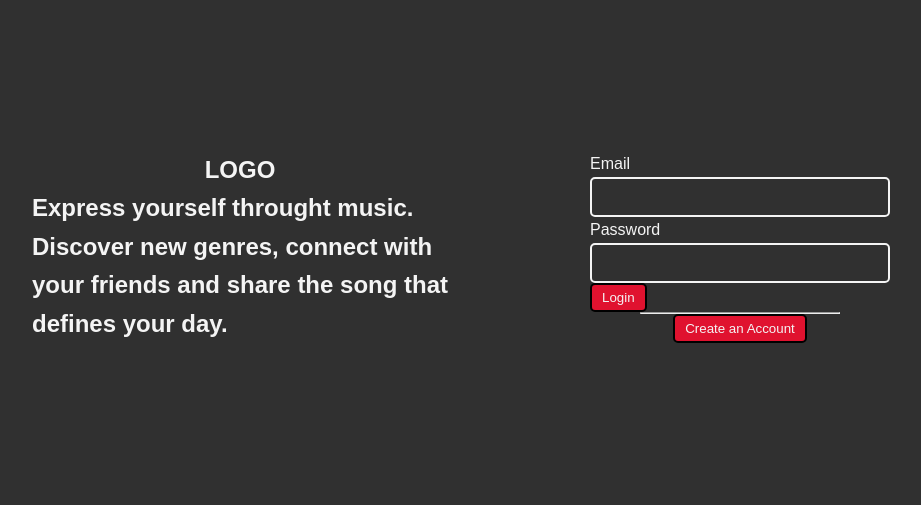
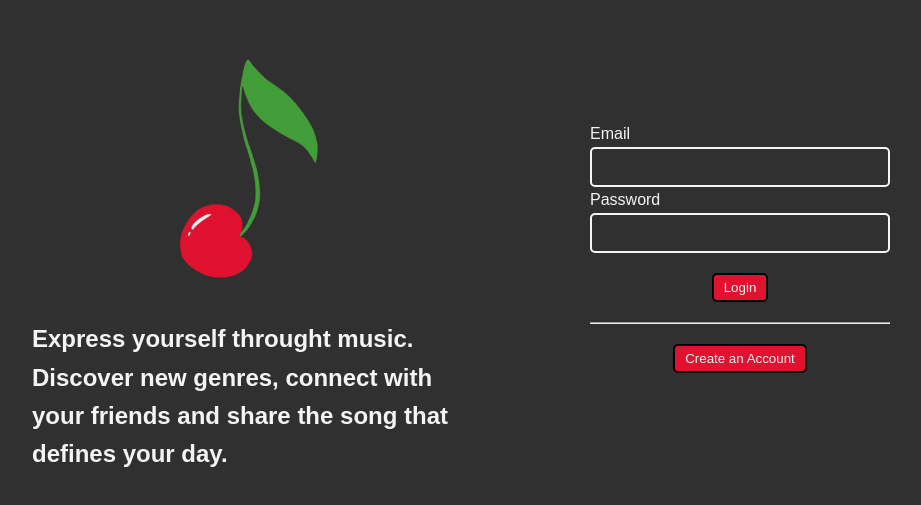
Before and after one commit to marcmarant/soundon, a plain HTML site: page src/index.html in a window 1280 px wide. Shown: the part 153-658 px from the top of the page, without its empty margins (150-1071 px from the left). Drawn offline with Linux system fonts and the light colour scheme.

Commit message:
vista inicial landing

```diff
--- a/src/index.css
+++ b/src/index.css
@@ -57,7 +57,9 @@ button {
 }
 
 hr {
-  width: 200px;
+  margin-top: 20px;
+  margin-bottom: 20px;
+  width: 300px;
 }
 
 .login_sec {
@@ -68,11 +70,22 @@ hr {
   width: 100%;
 }
 
+.login {
+  display: flex;
+  flex-direction: column;
+  justify-content: center;
+  align-items: center;
+}
+
 .login div {
   display: flex;
   flex-direction: column;
 }
 
-.email_input {
+.email_input, .password_input {
   width: 300px;
 }
+
+.login button {
+  margin-top: 20px;
+}
--- a/src/index.html
+++ b/src/index.html
@@ -5,11 +5,13 @@
     <meta name="viewport" content="width=device-width, initial-scale=1.0">
     <title>SounOn</title>
     <link rel="stylesheet" href="index.css">
+    <link rel="icon" href="assets/logo.png" type="image/png">
+
 </head>
 <body>
     <main>
         <section>
-            <h2>LOGO</h2>
+            <img src="assets/logo.png" alt="Logo de SounOn" height="300px">
             <h1>
                 Express yourself throught music.<br/>
                 Discover new genres, connect with<br/>
```
Also changed, not shown: src/assets/logo.png (added).
